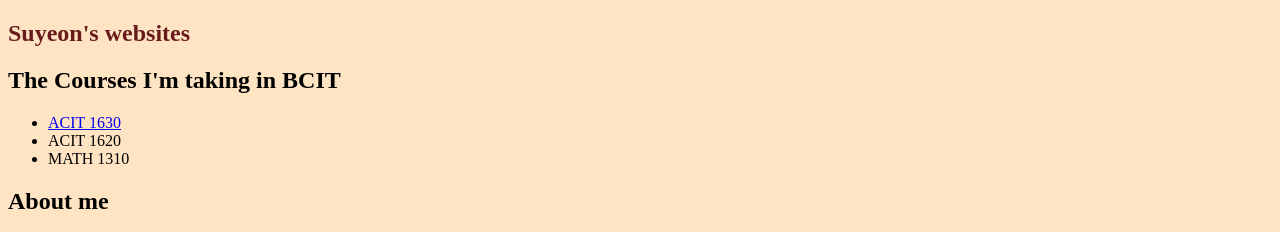
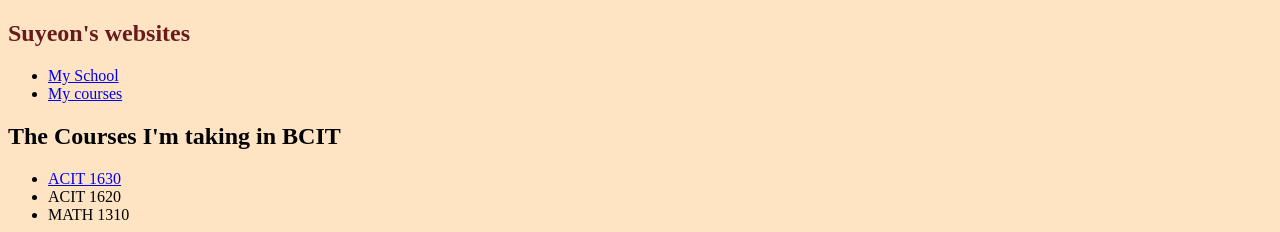
Before and after one commit to sylkee00/Personal_website_ACIT1620, a plain HTML site: page index.html in a window 1280 px wide. Shown: the top 232 px of the page. Drawn offline with Linux system fonts and the light colour scheme.

Commit message:
Add a navigation menu to have links to relative files

```diff
--- a/index.html
+++ b/index.html
@@ -13,6 +13,13 @@
             <header>
                 <h1> Suyeon's websites </h1>
             </header>
+
+            <nav>
+                <ul>
+                    <li><a href = "misc/school.html"> My School </a></li>
+                    <li><a href = "misc/courses.html"> My courses </a></li>
+                </ul>
+            </nav>
 
 
             <section>
```
